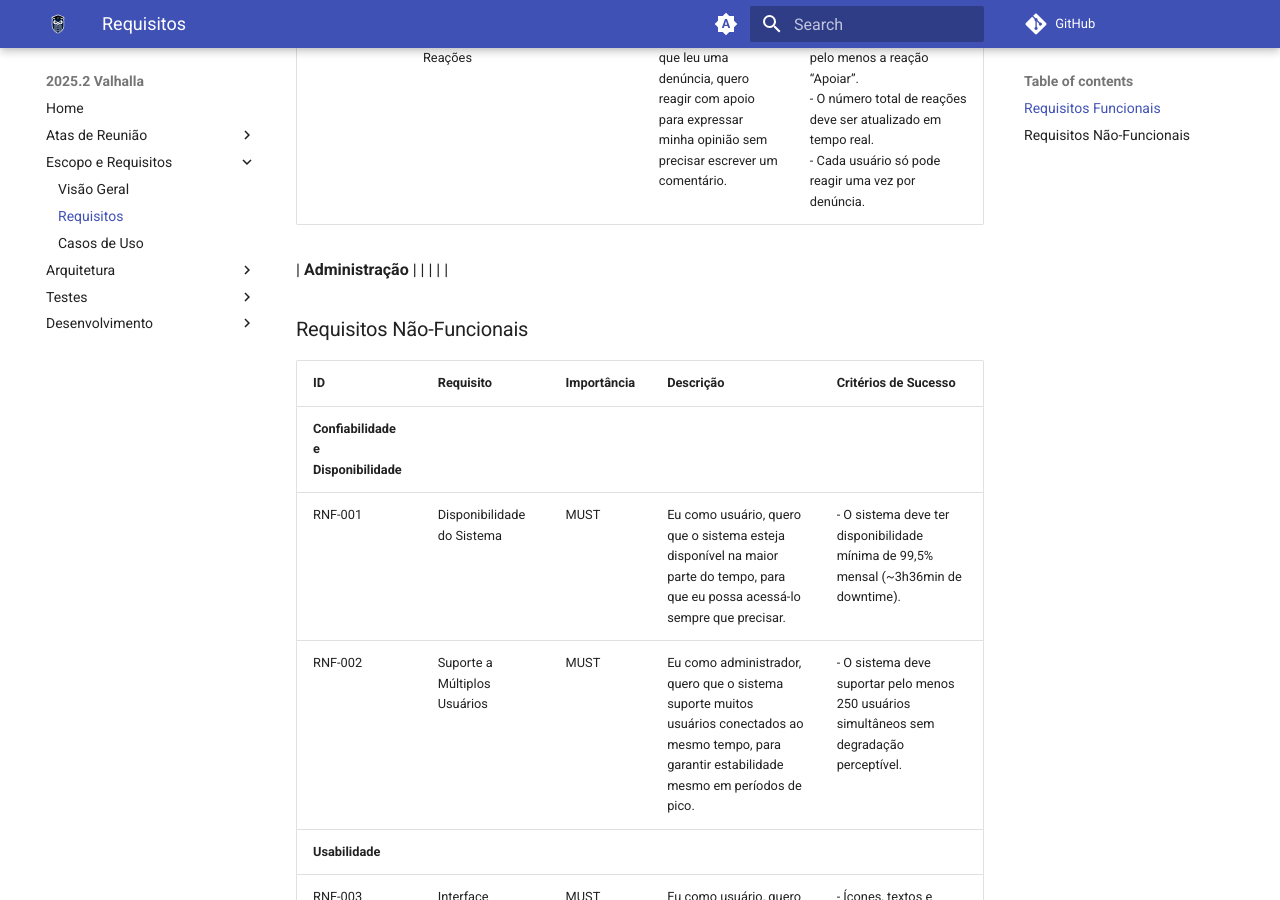
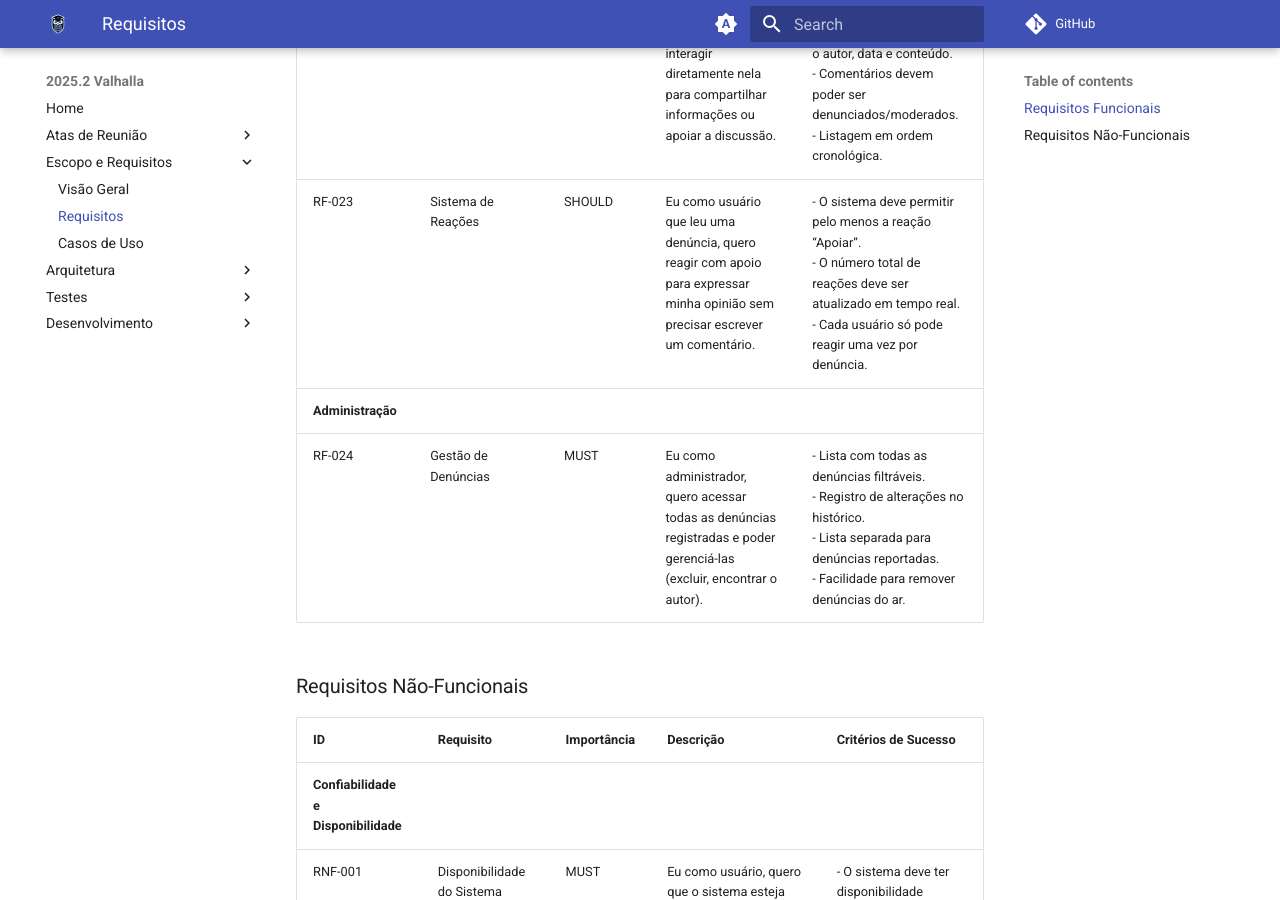
Before and after one commit to fga-eps-mds/2025.2-Valhalla-Docs, an MkDocs documentation site: the page built from docs/escopo-requisitos/Requisitos.md, in a window 1280 px wide and 900 px high, scrolled down 5369 px. Built offline with MkDocs 1.6.1 and Material for MkDocs 9.7.7, drawn with Linux system fonts in a browser that asks for light colours; comment, search, counter and statistics services are not loaded.

```diff
--- a/docs/escopo-requisitos/Requisitos.md
+++ b/docs/escopo-requisitos/Requisitos.md
@@ -34,8 +34,9 @@ Esta tabela lista todos os requisitos do projeto, sua prioridade e descrição d
 | RF-021 | Timeline de Denúncias | MUST | Eu como usuário do sistema, quero visualizar em uma linha do tempo todas as denúncias publicadas, ordenadas por data de publicação. | - As denúncias devem estar ordenadas do mais recente para o mais antigo.<br>- Cada item deve mostrar título, resumo, data e número de apoios.<br>- A timeline deve atualizar em tempo real. |
 | RF-022 | Comentários nas Denúncias | SHOULD | Eu como usuário interessado em uma denúncia, quero comentar e interagir diretamente nela para compartilhar informações ou apoiar a discussão. | - Cada denúncia deve permitir comentários públicos.<br>- O sistema deve registrar o autor, data e conteúdo.<br>- Comentários devem poder ser denunciados/moderados.<br>- Listagem em ordem cronológica. |
 | RF-023 | Sistema de Reações | SHOULD | Eu como usuário que leu uma denúncia, quero reagir com apoio para expressar minha opinião sem precisar escrever um comentário. | - O sistema deve permitir pelo menos a reação “Apoiar”.<br>- O número total de reações deve ser atualizado em tempo real.<br>- Cada usuário só pode reagir uma vez por denúncia. |
+| **Administração** | | | | |
+| RF-024 | Gestão de Denúncias | MUST | Eu como administrador, quero acessar todas as denúncias registradas e poder gerenciá-las (excluir, encontrar o autor). | - Lista com todas as denúncias filtráveis.<br>- Registro de alterações no histórico.<br>- Lista separada para denúncias reportadas.<br>- Facilidade para remover denúncias do ar. |
 
-| **Administração** | | | | |
 
 ### Requisitos Não-Funcionais
 
```
